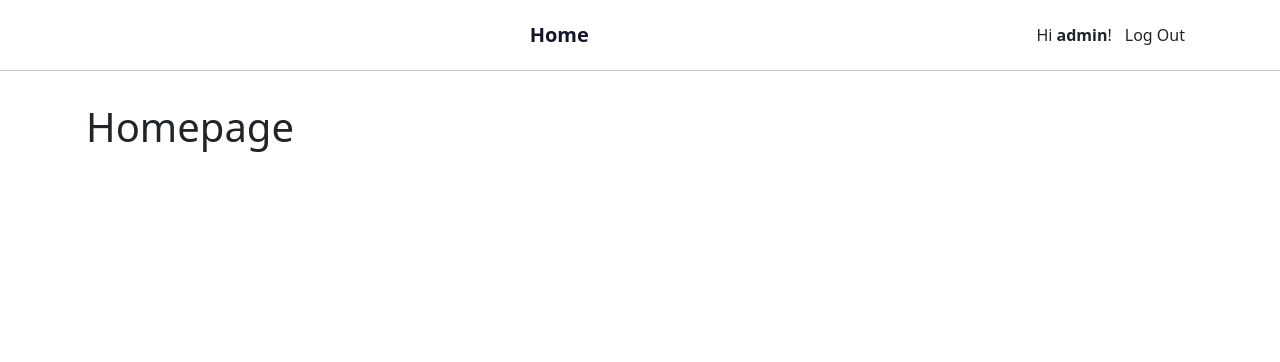
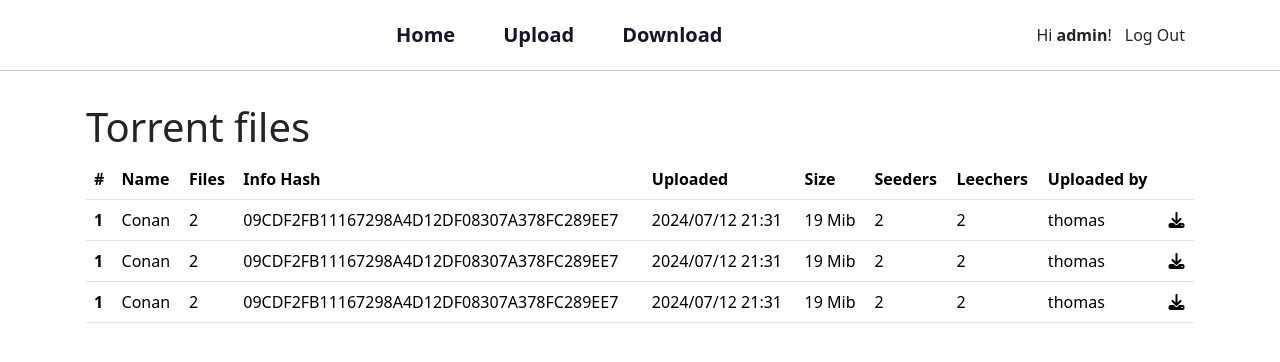
Before and after one commit to maiquang04/simple-torrent, a Django app: page / in a window 1280 px wide. Shown: the top 362 px of the page. Run offline with Django 5.2, Linux system fonts and the light colour scheme; a user stored in the database is signed in.

Commit message:
Create upload and download pages

```diff
--- a/peer/templates/peer/index.html
+++ b/peer/templates/peer/index.html
@@ -3,5 +3,65 @@
 {% load static %}
 
 {% block body %}
-<h1>Homepage</h1>
+<h1>Torrent files</h1>
+<table class="table">
+    <thead>
+        <tr>
+            <th scope="col">#</th>
+            <th scope="col">Name</th>
+            <th scope="col">Files</th>
+            <th scope="col">Info Hash</th>
+            <th scope="col">Uploaded</th>
+            <th scope="col">Size</th>
+            <th scope="col">Seeders</th>
+            <th scope="col">Leechers</th>
+            <th scope="col">Uploaded by</th>
+            <th></th>
+        </tr>
+    </thead>
+    <tbody>
+        <tr>
+            <th scope="row">1</th>
+            <td>Conan</td>
+            <td>2</td>
+            <td>09CDF2FB11167298A4D12DF08307A378FC289EE7</td>
+            <td>2024/07/12 21:31</td>
+            <td>19 Mib</td>
+            <td>2</td>
+            <td>2</td>
+            <td>thomas</td>
+            <td>
+                <a href="#"><i class="fa-solid fa-download"></i></a>
+            </td>
+        </tr>
+        <tr>
+            <th scope="row">1</th>
+            <td>Conan</td>
+            <td>2</td>
+            <td>09CDF2FB11167298A4D12DF08307A378FC289EE7</td>
+            <td>2024/07/12 21:31</td>
+            <td>19 Mib</td>
+            <td>2</td>
+            <td>2</td>
+            <td>thomas</td>
+            <td>
+                <a href="#"><i class="fa-solid fa-download"></i></a>
+            </td>
+        </tr>
+        <tr>
+            <th scope="row">1</th>
+            <td>Conan</td>
+            <td>2</td>
+            <td>09CDF2FB11167298A4D12DF08307A378FC289EE7</td>
+            <td>2024/07/12 21:31</td>
+            <td>19 Mib</td>
+            <td>2</td>
+            <td>2</td>
+            <td>thomas</td>
+            <td>
+                <a href="#"><i class="fa-solid fa-download"></i></a>
+            </td>
+        </tr>
+    </tbody>
+</table>
 {% endblock %}
--- a/peer/templates/peer/layout.html
+++ b/peer/templates/peer/layout.html
@@ -9,7 +9,7 @@
     <!-- Bootstrap -->
     <link href="https://cdn.jsdelivr.net/npm/bootstrap@5.3.3/dist/css/bootstrap.min.css" rel="stylesheet" integrity="sha384-QWTKZyjpPEjISv5WaRU9OFeRpok6YctnYmDr5pNlyT2bRjXh0JMhjY6hW+ALEwIH" crossorigin="anonymous" />
     <!-- Fontawesome Icon -->
-    <link href="https://cdnjs.cloudflare.com/ajax/libs/font-awesome/6.7.1/css/all.min.css" rel="stylesheet" integrity="sha384-KyZXEJRoM9n0yGvgo8kW1A1B2b56eFov2jq5r6/8p9J1P7D2S1U2lXQqzvsYZ8dC" crossorigin="anonymous">
+    <link href="https://cdnjs.cloudflare.com/ajax/libs/font-awesome/6.7.1/css/all.min.css" rel="stylesheet" integrity="QI8z31KmtR+tk1MYi0DfgxrjYgpTpLLol3bqZA/Q1Y8BvH+6k7/Huoj38gQOaCS7" crossorigin="anonymous">
     <!-- Global CSS-->
     <link rel="stylesheet" href="{% static 'peer/css/global.css' %}" />
     <!-- Additional CSS -->
@@ -26,13 +26,13 @@
                     <li class="nav-item">
                         <a href="{% url 'index' %}" class="nav-brand">Home</a>
                     </li>
+                    <li class="ms-5 nav-item">
+                        <a href="{% url 'upload' %}" class="nav-brand">Upload</a>
+                    </li>
+                    <li class="ms-5 nav-item">
+                        <a href="{% url 'download' %}" class="nav-brand">Download</a>
+                    </li>
                     {% endif %}
-                    <!-- <li class="ms-5 nav-item">
-                        <a href="admin" class="nav-brand">Admin</a>
-                    </li> -->
-                    <!-- <li class="ms-5 nav-item">
-                        <a href="#" class="nav-brand">About</a>
-                    </li> -->
                 </ul>
                 <div class="d-flex align-items-center">
                     <!-- <form class="d-flex me-3" role="search">
--- a/peer/urls.py
+++ b/peer/urls.py
@@ -7,4 +7,6 @@ urlpatterns = [
     path("login/", views.login_view, name="login"),
     path("logout/", views.logout_view, name="logout"),
     path("sign-up/", views.sign_up, name="sign-up"),
+    path("upload/", views.upload, name="upload"),
+    path("download", views.download, name="download"),
 ]
--- a/peer/views.py
+++ b/peer/views.py
@@ -70,3 +70,13 @@ def sign_up(request):
         return HttpResponseRedirect(reverse("index"))
     else:
         return render(request, "peer/sign-up.html")
+
+
+@login_required
+def upload(request):
+    return render(request, "peer/upload.html")
+
+
+@login_required
+def download(request):
+    return render(request, "peer/download.html")
```
Also changed, not shown: peer/templates/peer/download.html (added, +11 -0 lines), peer/templates/peer/upload.html (added, +11 -0 lines), README.md, db.sqlite3.
